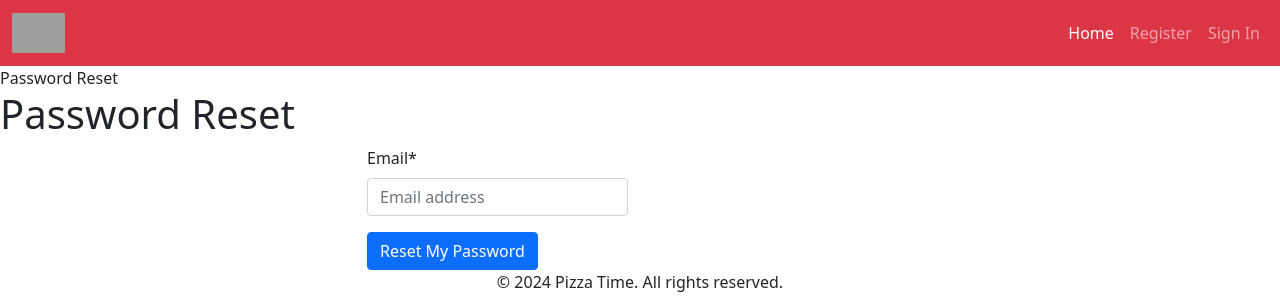
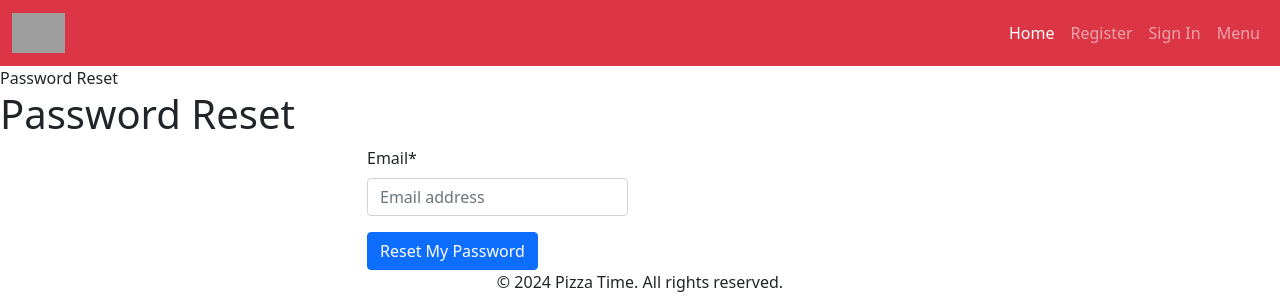
Before and after one commit to primarypigments/papas_pizza, a Django app: page /accounts/password/reset/ in a window 1280 px wide. Shown: the top 300 px of the page. Run offline with Django 5.2, Linux system fonts and the light colour scheme; parts of the project's set-up code (start-up, migrations or seed data) failed here and were passed over; some libraries are stand-ins or nearby versions; grey boxes are pictures that could not be loaded.

Commit message:
Adjust urls in template

```diff
--- a/templates/base.html
+++ b/templates/base.html
@@ -31,18 +31,23 @@
                     {% if user.is_authenticated %}
                     <!-- user is logged-in -->
                     <li class="nav-item">
-                        <a href="{% url 'profile' %}" class="nav-link" aria-current="page">
+
                             Profile
                         </a>
                     </li>
                     <li class="nav-item">
-                        <a href="{% url '' %}" class="nav-link" aria-current="page">
-                            Make Reservation
+                        <a href="{% url 'menu' %}" class="nav-link" aria-current="page">
+                                Menu
                         </a>
                     </li>
                     <li class="nav-item">
                         <a href="{% url 'account_logout' %}" class="nav-link" aria-current="page">
                             Sign Out
+                        </a>
+                    </li>
+                    <li class="nav-item">
+                        <a href="{% url 'cart' %}" class="nav-link" aria-current="page">
+                            view cart
                         </a>
                     </li>
                     {% else %}
@@ -56,6 +61,11 @@
                         <a href="{% url 'account_login' %}" class="nav-link" aria-current="page">
                             Sign In
                         </a>
+                    </li>
+                    <li class="nav-item">
+                        <a href="{% url 'menu' %}" class="nav-link" aria-current="page">
+                                Menu
+                         </a>
                     </li>
                     {% endif %}
                 </ul>
```
